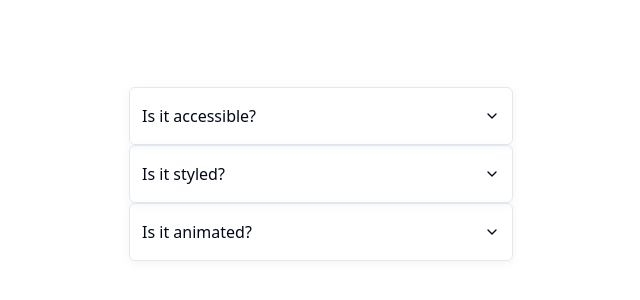
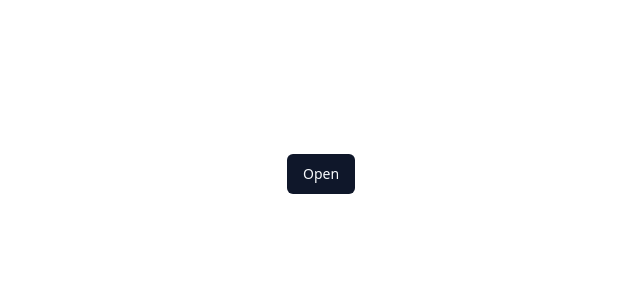
Before and after one commit to rodrigosnantes/frac-ui, a React (Vite) app: page / in a window 1280 px wide. Shown: the part 226-526 px from the top of the page, without its empty margins (319-959 px from the left). Built offline with nearby package versions, Linux system fonts and the light colour scheme.

Commit message:
create alert-dialog examples

```diff
--- a/src/App.jsx
+++ b/src/App.jsx
@@ -9,13 +9,20 @@
 // import { BadgeSimpleExample, BadgeCustomExample, BadgeVariantsExample } from './examples/badge';
 // import { ButtonSimpleExample, ButtonCustomExample, ButtonSizeExample, ButtonIconExample, ButtonVariantsExample } from './examples/button';
 // import { SeparatorHorizontalExample, SeparatorVerticalExample, SeparatorCustomExample } from './examples/separator';
+// import { AccordionSimpleExample, AccordionCustomTriggerExample } from './examples/accordion';
 import {
-  AccordionSimpleExample,
-  AccordionCustomTriggerExample,
-} from './examples/accordion';
+  AlertDialogSimpleExample,
+  AlertDialogTitleExample,
+  AlertDialogSubTitleExample,
+  AlertDialogHiddenCancelExample,
+  AlertDialogHiddenConfirmExample,
+  AlertDialogCancelCallbackExample,
+  AlertDialogConfirmCallbackExample,
+  AlertDialogSkipPatterCallbackExample
+} from './examples/alert-dialog';
 
 export default function App() {
-  return <AccordionSimpleExample />;
+  return <AlertDialogSkipPatterCallbackExample />;
 }
 
 // import { Form, useGlobalFormContext, useFormState } from '@/components/ui/form';
--- a/src/components/ui/alert-dialog.tsx
+++ b/src/components/ui/alert-dialog.tsx
@@ -103,7 +103,6 @@ AlertDialogDescription.displayName =
 const AlertDialog: React.FC<AlertDialogProps> = ({
   title,
   subtitle,
-  elementTrigger,
   cancelSettings = {
     show: true,
     callback: null,
@@ -138,7 +137,7 @@ const AlertDialog: React.FC<AlertDialogProps> = ({
         onClick={() => setOpen(true)}
         className={elementTriggerSettings?.className}
       >
-        {elementTrigger}
+        {elementTriggerSettings?.children}
       </AlertDialogTrigger>
 
       <AlertDialogContent className={contentSettings?.className}>
@@ -167,6 +166,7 @@ const AlertDialog: React.FC<AlertDialogProps> = ({
             <Button
               disabled={confirmSettings?.disabled}
               onClick={handleConfirm}
+              variant='default'
               className={confirmSettings?.className}
             >
               {confirmSettings?.label || 'Continue'}
@@ -194,9 +194,8 @@ export {
 export type AlertDialogProps = {
   title?: string;
   subtitle?: string;
-  elementTrigger: React.ReactNode;
   rootSettings?: rootProps;
-  elementTriggerSettings?: defaultProps;
+  elementTriggerSettings: elementTriggerSettingsProps;
   contentSettings?: defaultProps;
   headerSettings?: headerProps;
   footerSettings?: defaultProps;
@@ -208,9 +207,15 @@ export type defaultProps = {
   className?: string;
 };
 
+export type elementTriggerSettingsProps = defaultProps & {
+  className?: string;
+  children: any;
+};
+
 export type rootProps = defaultProps & {
   open?: boolean;
 };
+
 export type headerProps = defaultProps & {
   className?: string;
   titleClasses: string;
--- a/src/examples/alert-dialog.tsx
+++ b/src/examples/alert-dialog.tsx
@@ -1,3 +1,138 @@
-export default function AlertDialog() {
-    return <span>??</span>;
-  }
+import { AlertDialog } from '@/components/ui/alert-dialog';
+import { Button } from '@/components/ui/button';
+
+const AlertDialogSimpleExample: React.FC = () => {
+  return (
+    <AlertDialog
+      elementTriggerSettings={{
+        className: 'flex h-screen w-full justify-center items-center',
+        children: <Button>Open</Button>,
+      }}
+    ></AlertDialog>
+  );
+};
+
+const AlertDialogTitleExample: React.FC = () => {
+  return (
+    <AlertDialog
+      title="Title"
+      elementTriggerSettings={{
+        className: 'flex h-screen w-full justify-center items-center',
+        children: <Button>Open</Button>,
+      }}
+    ></AlertDialog>
+  );
+};
+
+const AlertDialogSubTitleExample: React.FC = () => {
+  return (
+    <AlertDialog
+      title="Title"
+      subtitle="Hello, i am a subtitle"
+      elementTriggerSettings={{
+        className: 'flex h-screen w-full justify-center items-center',
+        children: <Button>Open</Button>,
+      }}
+    ></AlertDialog>
+  );
+};
+
+const AlertDialogHiddenCancelExample: React.FC = () => {
+  return (
+    <AlertDialog
+      title="Title"
+      subtitle="Hello, i am a subtitle"
+      elementTriggerSettings={{
+        className: 'flex h-screen w-full justify-center items-center',
+        children: <Button>Open</Button>,
+      }}
+      cancelSettings={{
+        show: false,
+      }}
+    ></AlertDialog>
+  );
+};
+
+const AlertDialogHiddenConfirmExample: React.FC = () => {
+  return (
+    <AlertDialog
+      title="Title"
+      subtitle="Hello, i am a subtitle"
+      elementTriggerSettings={{
+        className: 'flex h-screen w-full justify-center items-center',
+        children: <Button>Open</Button>,
+      }}
+      confirmSettings={{
+        show: false,
+      }}
+    ></AlertDialog>
+  );
+};
+
+const AlertDialogCancelCallbackExample: React.FC = () => {
+  return (
+    <AlertDialog
+      title="Title"
+      subtitle="Hello, i am a subtitle"
+      elementTriggerSettings={{
+        className: 'flex h-screen w-full justify-center items-center',
+        children: <Button>Open</Button>,
+      }}
+      cancelSettings={{
+        show: true,
+        callback: () => console.log('cancel custom action'),
+      }}
+    ></AlertDialog>
+  );
+};
+
+const AlertDialogConfirmCallbackExample: React.FC = () => {
+  return (
+    <AlertDialog
+      title="Title"
+      subtitle="Hello, i am a subtitle"
+      elementTriggerSettings={{
+        className: 'flex h-screen w-full justify-center items-center',
+        children: <Button>Open</Button>,
+      }}
+      confirmSettings={{
+        show: true,
+        callback: () => console.log('confirm custom action'),
+      }}
+    ></AlertDialog>
+  );
+};
+
+const AlertDialogSkipPatterCallbackExample: React.FC = () => {
+  return (
+    <AlertDialog
+      title="Title"
+      subtitle="Hello, i am a subtitle"
+      elementTriggerSettings={{
+        className: 'flex h-screen w-full justify-center items-center',
+        children: <Button>Open</Button>,
+      }}
+      confirmSettings={{
+        show: true,
+        skipPattern: true,
+        callback: () => console.log('confirm custom action'),
+      }}
+      cancelSettings={{
+        show: true,
+        skipPattern: true,
+        callback: () => console.log('cancel custom action'),
+      }}
+    ></AlertDialog>
+  );
+};
+
+export {
+  AlertDialogSimpleExample,
+  AlertDialogTitleExample,
+  AlertDialogSubTitleExample,
+  AlertDialogHiddenCancelExample,
+  AlertDialogHiddenConfirmExample,
+  AlertDialogCancelCallbackExample,
+  AlertDialogConfirmCallbackExample,
+  AlertDialogSkipPatterCallbackExample
+};
```
